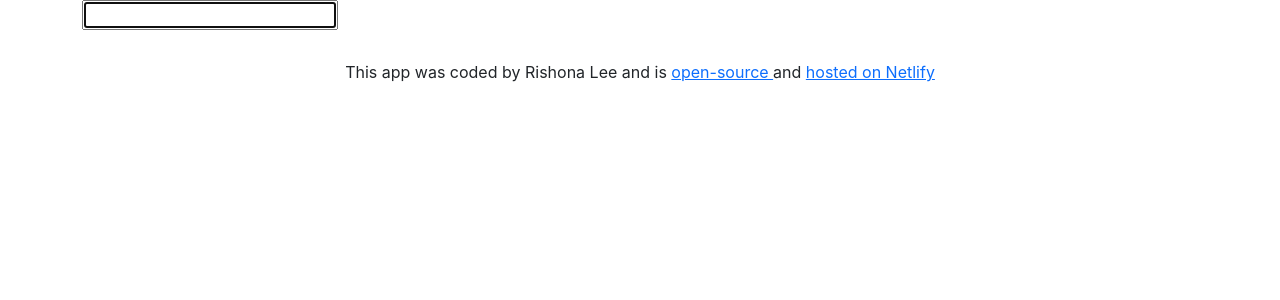
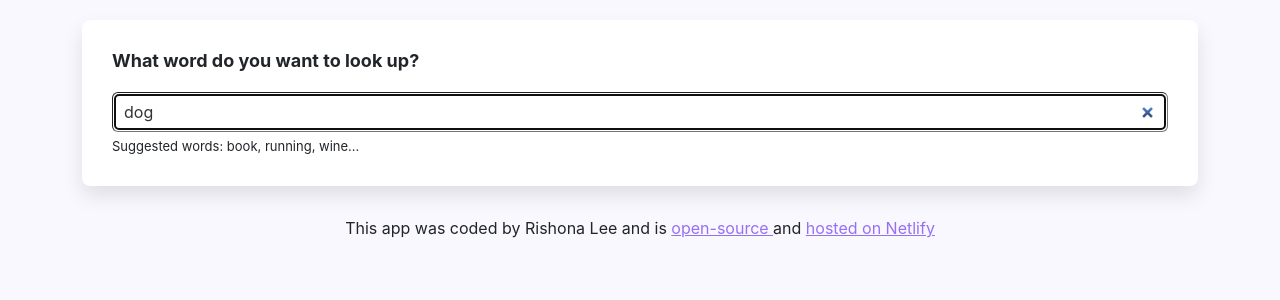
Before and after one commit to Rishona9/Dictionary-Project-React, a React (Create React App) app: page / in a window 1280 px wide. Shown: the top 300 px of the page. Built offline with nearby package versions, Linux system fonts and the light colour scheme; no server answers.

Commit message:
Styled application

```diff
--- a/src/App.css
+++ b/src/App.css
@@ -1,3 +1,10 @@
+body {
+  background: #f9f8fe;
+}
+a {
+  color: #9670f4;
+}
+
 .App-footer {
   text-align: center;
   margin: 30px 0;
--- a/src/App.js
+++ b/src/App.js
@@ -7,7 +7,7 @@
       <div className="container">
         <header className="App-header"></header>
         <main>
-          <DictionarySearch />
+          <DictionarySearch defaultKeyWord="dog" />
         </main>
         <footer className="App-footer">
           This app was coded by Rishona Lee and is {""}
--- a/src/DictionarySearch.css
+++ b/src/DictionarySearch.css
@@ -0,0 +1,23 @@
+.DictionarySearch h1 {
+  font-size: 18px;
+  font-weight: bold;
+  margin-bottom: 20px;
+}
+.DictionarySearch section {
+  background: white;
+  padding: 30px;
+  border-radius: 8px;
+  box-shadow: 0px 10px 20px rgba(0, 0, 0, 0.1);
+  margin: 20px 0;
+}
+.DictionarySearch input {
+  width: 100%;
+  padding: 6px 10px;
+  border: 1p solid #ddd;
+  border-radius: 6px;
+  color: #333;
+}
+.DictionarySearch .Hint {
+  font-size: 13px;
+  margin-top: 5px;
+}
--- a/src/DictionarySearch.js
+++ b/src/DictionarySearch.js
@@ -3,26 +3,49 @@
 import Results from "./Results";
 import "./DictionarySearch.css";
 
-export default function DictionarySearch() {
-  let [keyword, setKeyword] = useState("");
+export default function DictionarySearch(props) {
+  let [keyword, setKeyword] = useState(props.defaultKeyWord);
   let [results, setResults] = useState(null);
+  let [loaded, setLoaded] = useState(false);
+
   function handleResponse(response) {
     setResults(response.data[0]);
   }
-  function search(event) {
-    event.preventDefault();
+  function search() {
     let apiUrl = `https://api.dictionaryapi.dev/api/v2/entries/en/${keyword}`;
     axios.get(apiUrl).then(handleResponse);
+  }
+  function handleSubmit(event) {
+    event.preventDefault();
+    search();
   }
   function handleKeywordChange(event) {
     setKeyword(event.target.value);
   }
+  function load() {
+    setLoaded(true);
+    search();
+  }
+  if (loaded) {
     return (
       <div className="DictionarySearch">
-      <form onSubmit={search}>
-        <input type="search" autoFocus={true} onChange={handleKeywordChange} />
+        <section>
+          <h1>What word do you want to look up?</h1>
+          <form onSubmit={handleSubmit}>
+            <input
+              type="search"
+              autoFocus={true}
+              onChange={handleKeywordChange}
+              defaultValue={props.defaultKeyWord}
+            />
           </form>
+          <div className="Hint">Suggested words: book, running, wine...</div>
+        </section>
         <Results results={results} />
       </div>
     );
+  } else {
+    load();
+    return "Loading...";
   }
+}
--- /dev/null
+++ b/src/Meaning.css
@@ -0,0 +1,10 @@
+.Meaning h3 {
+  font-size: 24px;
+  line-height: 1.5;
+  font-weight: bold;
+}
+.Meaning .Example {
+  color: #70757a;
+  font-style: italic;
+  margin-top: 10px;
+}
--- a/src/Meaning.js
+++ b/src/Meaning.js
@@ -1,4 +1,5 @@
 import React from "react";
+import "./Meaning.css";
 import Synonyms from "./Synonyms";
 
 export default function Meaning(props) {
@@ -8,13 +9,9 @@
       {props.meaning.definitions.map(function (definition, index) {
         return (
           <div key={index}>
-            <p>
-              <strong>Definition: </strong> {definition.definition}
-              <br />
-              <strong>Example: </strong>
-              <em>{definition.example}</em>
-              <Synonyms synonyms={definition.synonyms} />
-            </p>
+            <div className="Definition">{definition.definition}</div>
+            <div className="Example">{definition.example}</div>
+            <Synonyms synonyms={definition.synonyms} />
           </div>
         );
       })}
--- /dev/null
+++ b/src/Phonetic.css
@@ -0,0 +1,21 @@
+.Phonetic {
+  margin: 20px 0;
+}
+.Phonetic a {
+  border: 1px solid #ddd;
+  text-decoration: none;
+  padding: 8px 15px;
+  border-radius: 20px;
+  transition: all 150ms ease-in-out;
+  font-size: 12px;
+  font-weight: bold;
+  margin-right: 10px;
+}
+.Phonetic a:hover {
+  background: #9670f4;
+  color: white;
+}
+.Phonetic .text {
+  opacity: 0.7;
+  font-weight: bold;
+}
--- a/src/Phonetic.js
+++ b/src/Phonetic.js
@@ -1,13 +1,13 @@
 import React from "react";
+import "./Phonetic.css";
 
 export default function Phonetic(props) {
   return (
     <div className="Phonetic">
-      <a href={props.phoentic.audio} target="_blank" rel="noreferrer">
-        Listen:{" "}
+      <a href={props.phonetic.audio} target="_blank" rel="noreferrer">
+        Listen
       </a>
-      <br />
-      {props.phonetic.text}
+      <span className="text">{props.phonetic.text}</span>
     </div>
   );
 }
--- /dev/null
+++ b/src/Results.css
@@ -0,0 +1,5 @@
+.Results h2 {
+  font-size: 36px;
+  font-weight: bold;
+  line-height: 1.5;
+}
--- a/src/Results.js
+++ b/src/Results.js
@@ -1,11 +1,13 @@
 import React from "react";
 import Phonetic from "./Phonetic";
 import Meaning from "./Meaning";
+import "./Results.css";
 
 export default function Results(props) {
   if (props.results) {
     return (
       <div className="Results">
+        <section>
           <h2>{props.results.word}</h2>
           {props.results.phonetics.map(function (phonetic, index) {
             return (
@@ -14,11 +16,12 @@
               </div>
             );
           })}
+        </section>
         {props.results.meanings.map(function (meaning, index) {
           return (
-            <div key={index}>
+            <section key={index}>
               <Meaning meaning={meaning} />
-            </div>
+            </section>
           );
         })}
       </div>
--- /dev/null
+++ b/src/Synonyms.css
@@ -0,0 +1,9 @@
+.Synonyms {
+  margin: 15px 0 0;
+  padding: 0;
+}
+.Synonyms li {
+  display: inline-block;
+  padding-right: 10px;
+  line-height: 1;
+}
--- a/src/Synonyms.js
+++ b/src/Synonyms.js
@@ -1,4 +1,5 @@
 import React from "react";
+import "./Synonyms.css";
 
 export default function Synonyms(props) {
   if (props.synonyms) {
```
Lines whose indentation alone changed are shown as unchanged.
